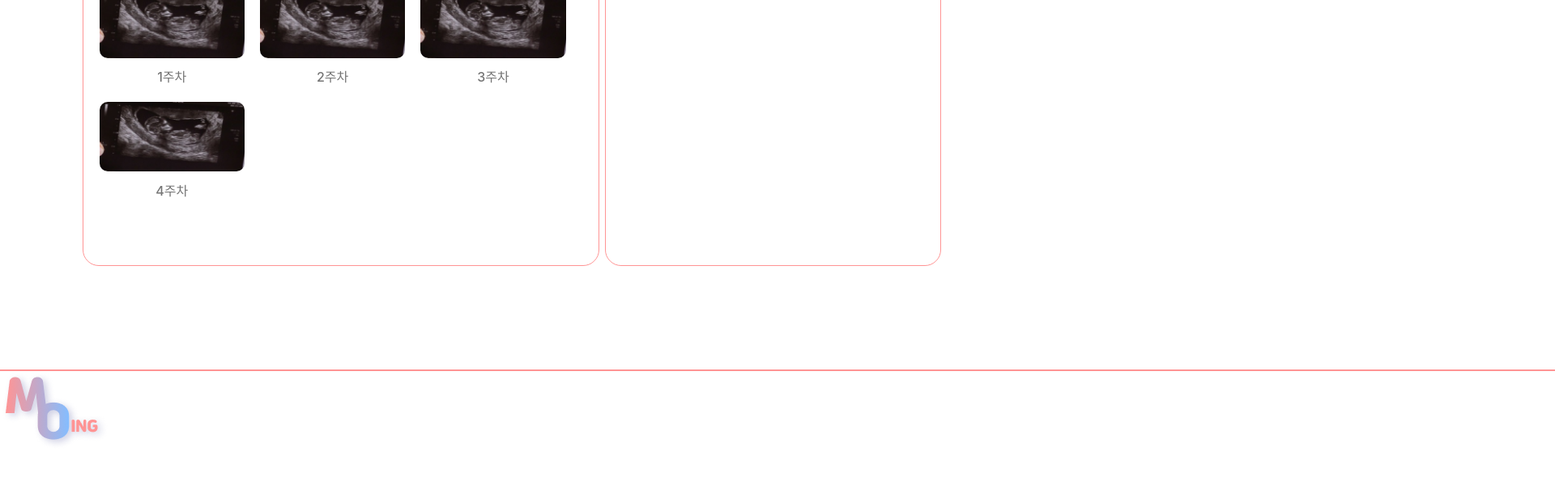
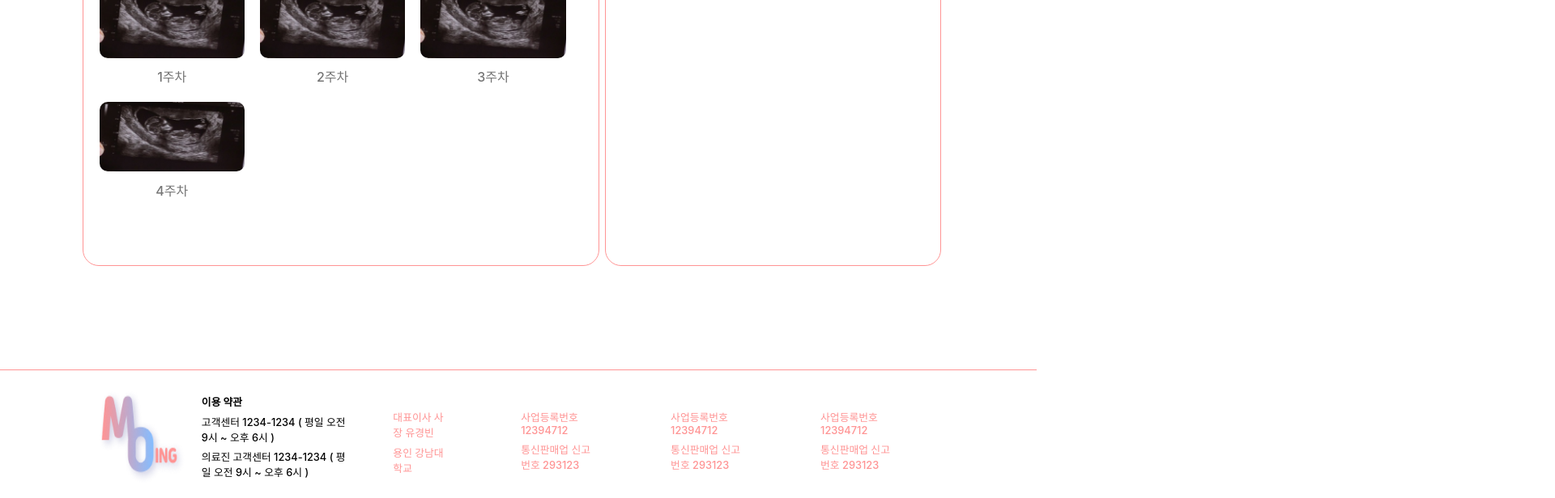
Before and after one commit to KNU-Moing/moing-front, a React (Create React App) app: page /Notebook in a window 1280 px wide. Shown: the part 1414-2030 px from the top of the page at 81% size, 1920 px wide, since content can reach past the window. Before the commit the page ends 1975 px from the top, so only its background shows below. Built offline with nearby package versions, Linux system fonts and the light colour scheme.

Commit message:
Feat: 푸터 구현 (#37)

```diff
--- a/src/component/project/Footer/component.tsx
+++ b/src/component/project/Footer/component.tsx
@@ -1,5 +1,92 @@
-const FooterComponent = () => {
-    return(<>컴포넌트 추가</>);
-}
+import theme from "../../../styles/theme";
+/** @jsxImportSource @emotion/react */
+import { css } from "@emotion/react";
 
-export default FooterComponent;
+export const Overlay = ({ children }: { children: React.ReactNode }) => (
+  <div
+    css={css`
+      border-top: 1px solid ${theme.palette.pink[100]};
+      padding: 1.4rem 7.5rem 1rem 7.5rem;
+      display: flex;
+      gap: ${theme.spacing.xs};
+    `}
+  >
+    {children}
+  </div>
+);
+
+export const Telephone = () => (
+  <div
+    css={css`
+      margin: 0.2rem 0.7rem 0.2rem 0.2rem;
+    `}
+  >
+    <Content
+      content="이용 약관"
+      styleColor={theme.palette.gray.black}
+      isBold={true}
+    ></Content>
+    <Content
+      content="고객센터 1234-1234 ( 평일 오전 9시 ~ 오후 6시 )"
+      styleColor={theme.palette.gray.black}
+      isBold={false}
+    ></Content>
+    <Content
+      content="의료진 고객센터 1234-1234 ( 평일 오전 9시 ~ 오후 6시 )"
+      styleColor={theme.palette.gray.black}
+      isBold={false}
+    ></Content>
+  </div>
+);
+
+export const PinkContainer = ({
+  topContent,
+  bottomContent,
+}: {
+  topContent: string;
+  bottomContent: string;
+}) => {
+  return (
+    <div
+      css={css`
+        margin: 1.4rem 3.2rem 0.2rem 1.4rem;
+      `}
+    >
+      <Content
+        content={topContent}
+        styleColor={theme.palette.pink[100]}
+        isBold={false}
+      ></Content>
+      <Content
+        content={bottomContent}
+        styleColor={theme.palette.pink[100]}
+        isBold={false}
+      ></Content>
+    </div>
+  );
+};
+
+const Content = ({
+  content,
+  styleColor,
+  isBold,
+}: {
+  content: string;
+  styleColor: string;
+  isBold: boolean;
+}) => {
+  return (
+    <div
+      css={css`
+        color: ${styleColor};
+        font-weight: ${isBold
+          ? theme.typography.body6Bold.fontWeight
+          : theme.typography.body6.fontWeight};
+        font-size: ${theme.typography.body6.fontSize};
+        padding: 0.18rem;
+      `}
+    >
+      {content}
+    </div>
+  );
+};
--- a/src/component/project/Footer/index.tsx
+++ b/src/component/project/Footer/index.tsx
@@ -1,28 +1,36 @@
+import { Overlay, Telephone, PinkContainer } from "./component";
 
-const Stroke = () => {
-    return (
-        <div style={{
-            borderWidth: '1px',
-            borderColor: '#FF9494',
-            borderStyle: 'solid',
-            width: '1969.807px',
-            height: '0px',
-            flexShrink: 0
-        }}>
-        </div>
-    );
-}
-
-
-
-const Footer = () =>{
-    return(
-        <>
-        <Stroke/>
-        <img src="./img/footerLogo.png" alt="footerLogo"></img>
-        </>
-
-    );
-}
+const Footer = () => {
+  const contents = [
+    { topContent: "대표이사 사장 유경빈", bottomContent: "용인 강남대학교" },
+    {
+      topContent: "사업등록번호 12394712",
+      bottomContent: "통신판매업 신고번호 293123",
+    },
+    {
+      topContent: "사업등록번호 12394712",
+      bottomContent: "통신판매업 신고번호 293123",
+    },
+    {
+      topContent: "사업등록번호 12394712",
+      bottomContent: "통신판매업 신고번호 293123",
+    },
+  ];
+  return (
+    <div>
+      <Overlay>
+        <img src="./img/footerLogo.png" alt="footerLogo" width="110rem"></img>
+        <Telephone></Telephone>
+        {contents.map((content, index) => (
+          <PinkContainer
+            key={index}
+            topContent={content.topContent}
+            bottomContent={content.bottomContent}
+          ></PinkContainer>
+        ))}
+      </Overlay>
+    </div>
+  );
+};
 
 export default Footer;
```
